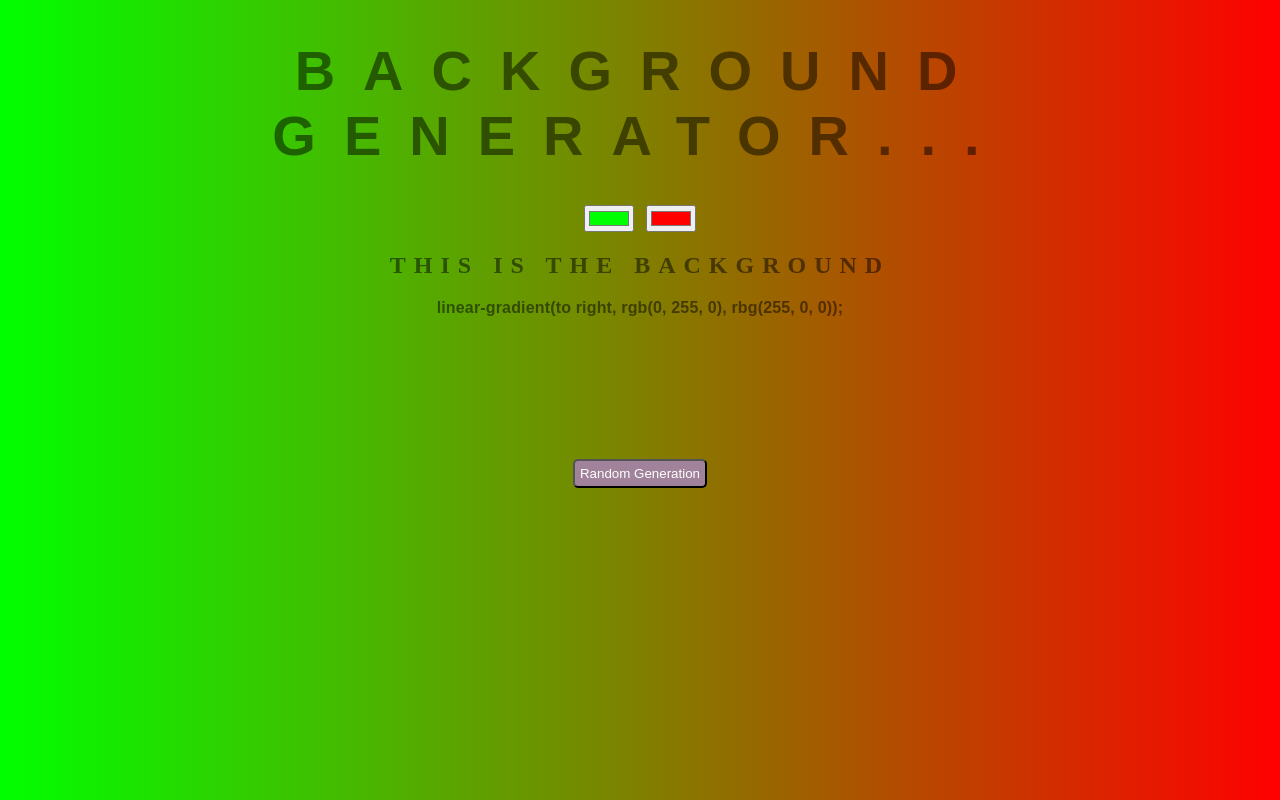
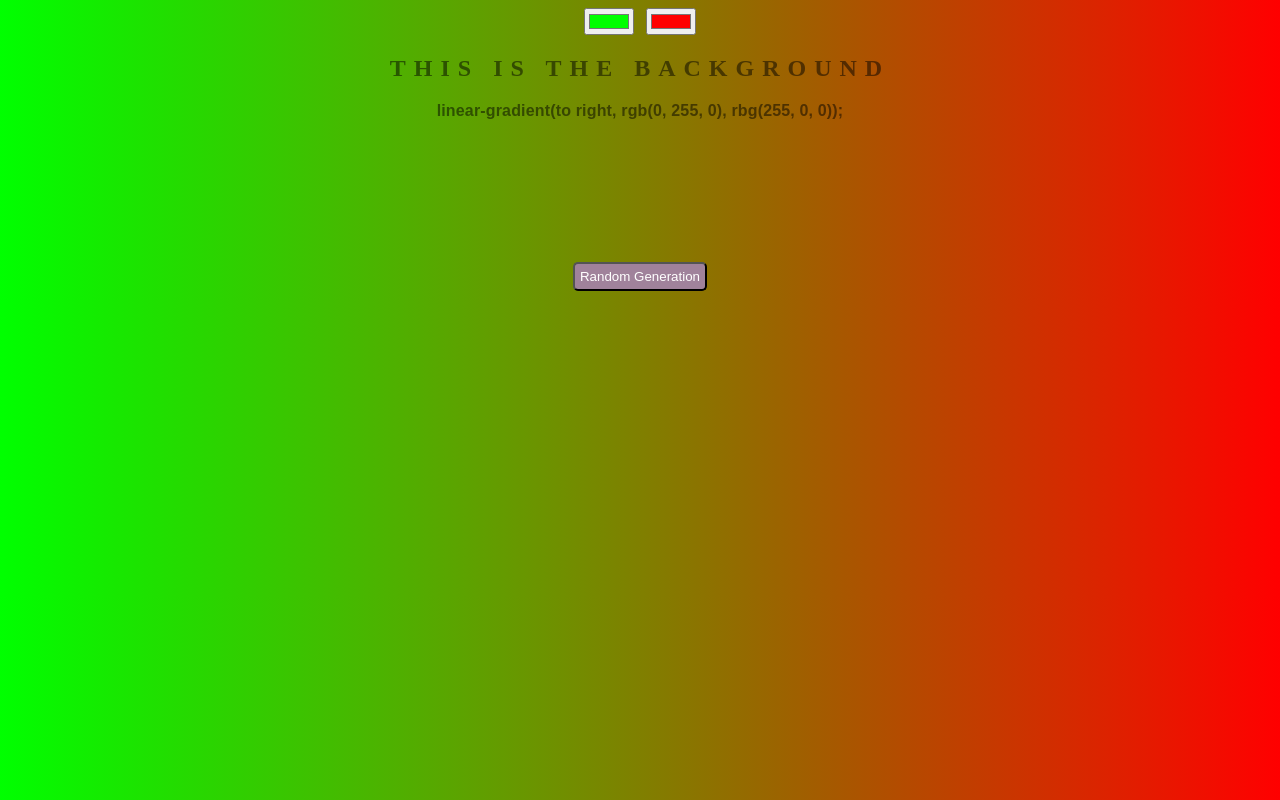
Before and after one commit to e-jessie/Background_Generator, a plain HTML site: page index.html in a window 1280 px wide. Drawn offline with Linux system fonts and the light colour scheme.

Commit message:
Removed tittle

```diff
--- a/index.html
+++ b/index.html
@@ -7,8 +7,6 @@
 	<link rel="stylesheet" type="text/css" href="style.css">
 </head>
 <body id="gradient">
-
-	<h1>Background Generator...</h1>
 	<input class="color1" type="color" name="color1" value="#00FF00">
 	<input class="color2" type="color" name="color2" value="#FF0000">
 	<h2>This is the Background</h2>
```
